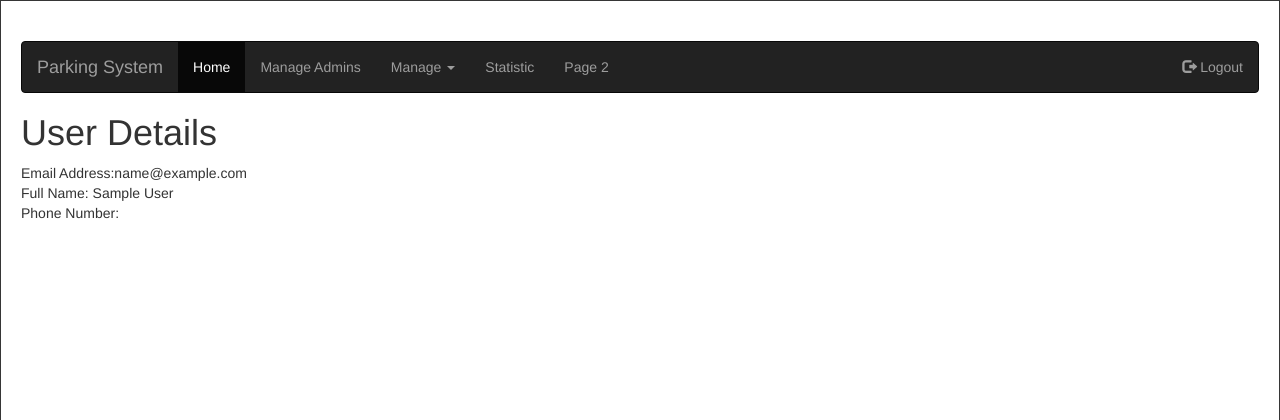
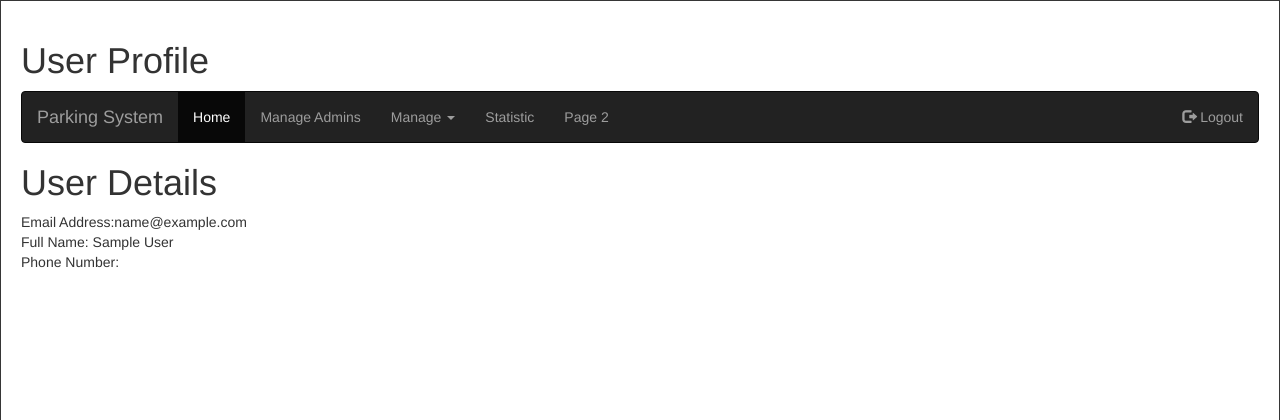
Before and after one commit to weihanlin/csis3280-project, a PHP site: page /UserProfile.php in a window 1280 px wide. Shown: the top 420 px of the page. Run offline with PHP 8.4, Linux system fonts and the light colour scheme; the visitor is signed in with stand-in values (Sample User, id 1).

Commit message:
updated title

```diff
--- a/UserProfile.php
+++ b/UserProfile.php
@@ -13,8 +13,9 @@ session_start();
 
 LoginManager::verifyLogin();
 
-UserDAO::initialize();
+    UserDAO::initialize();
     $user = UserDAO::getUser($_SESSION['email']);
+    Page::$title = "User Profile";
     Page::header();
     Page::displayUserDetails($user);
     Page::footer();
```
